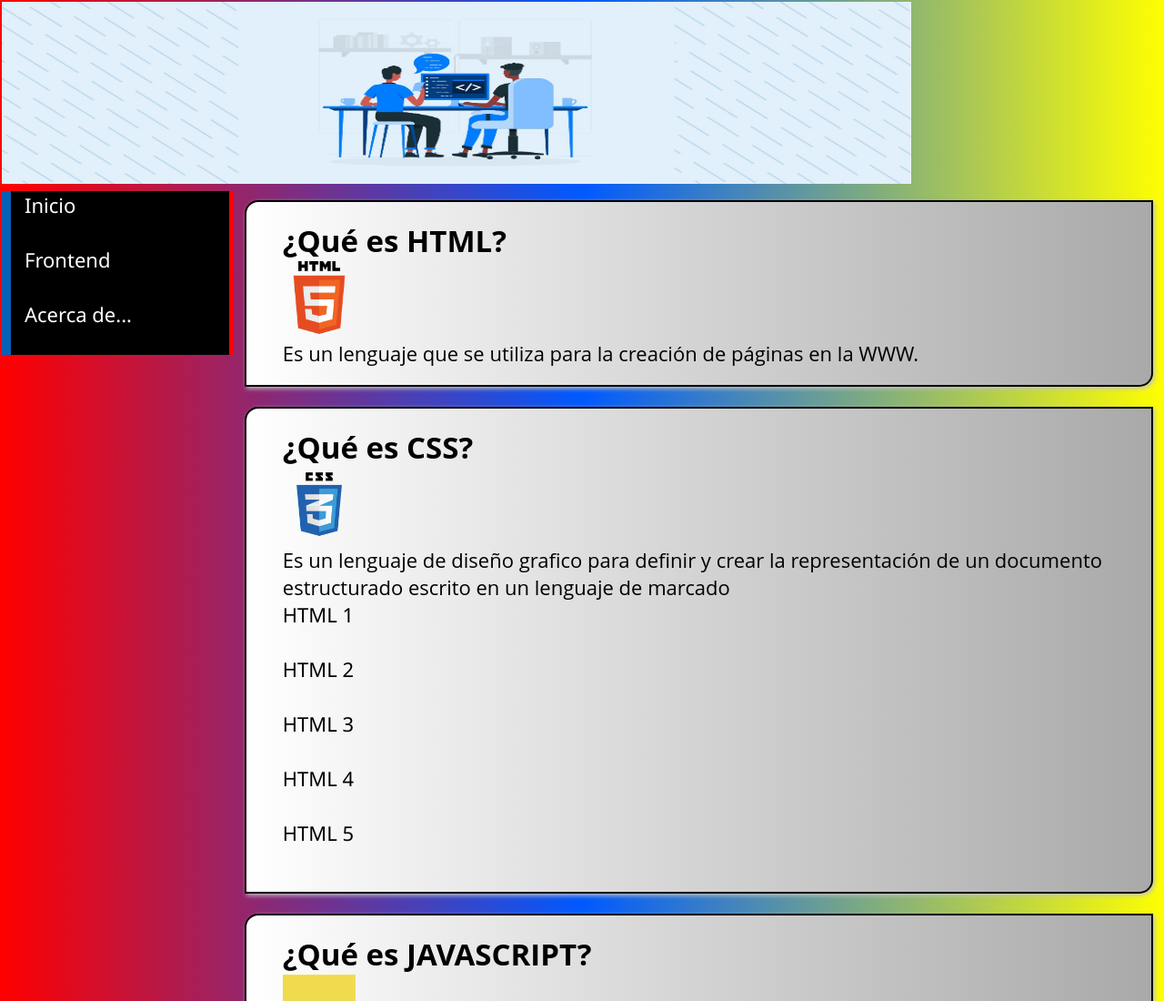
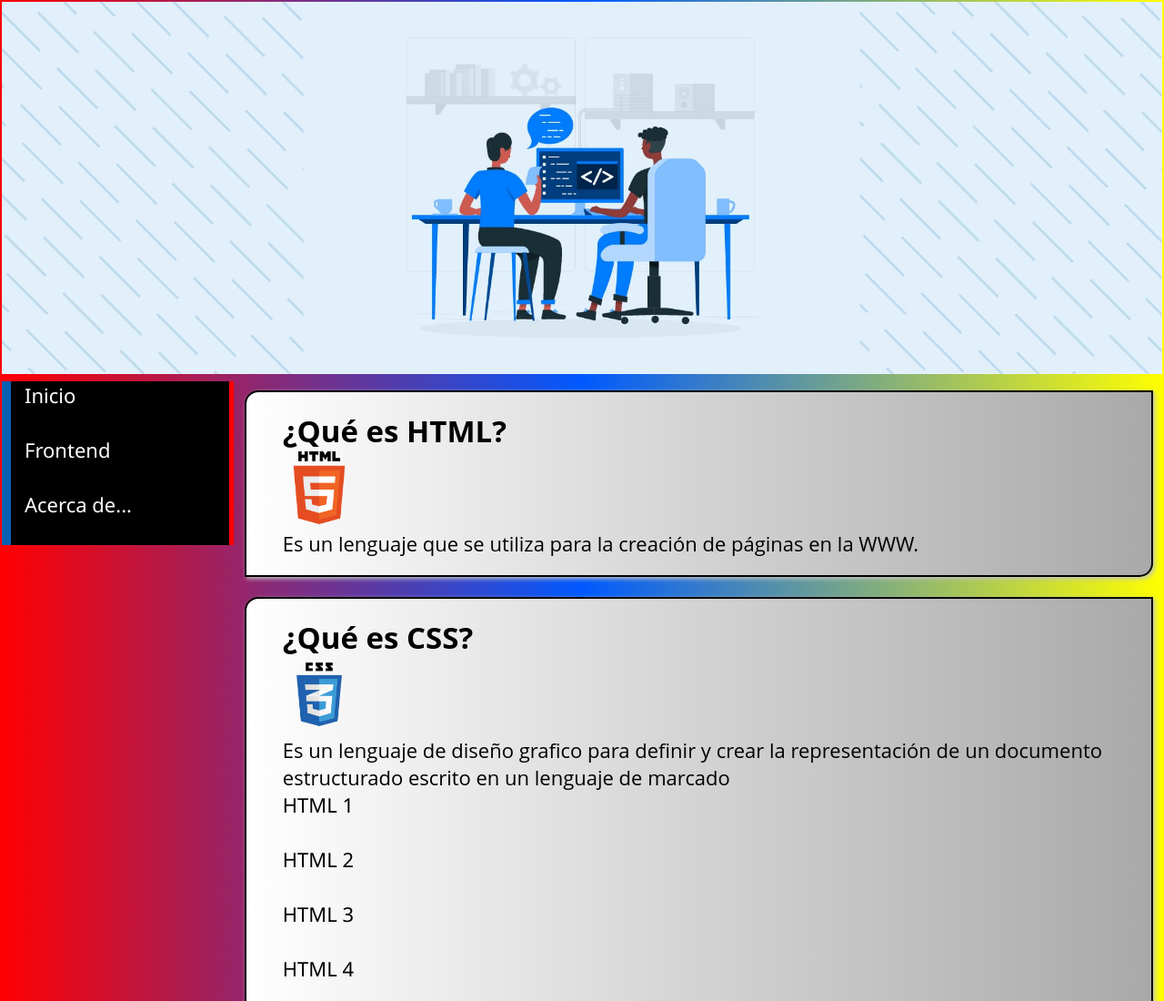
Before and after one commit to Carlos-1711/PRACTICA7, a plain HTML site: page index.html in a window 1280 px wide. Shown: the top 1100 px of the page at 91% size. Drawn offline with Linux system fonts and the light colour scheme.

Commit message:
hacemos ajustes en el banner

```diff
--- a/css/style.css
+++ b/css/style.css
@@ -56,3 +56,8 @@ ul li a:hover{
 td{
     vertical-align: top;
 }
+.banner{
+    width: 100%;
+    height: auto;
+    object-fit: cover;
+}
--- a/index.html
+++ b/index.html
@@ -10,7 +10,7 @@
     <table width="100%" border="0">
         <tr><!--Encabezado-->
             <td colspan="2">
-                <img src="img/Banner2.jpg" alt="Banner de la pagina" width="1000" height="200">
+                <img src="img/Banner2.jpg" class="banner" alt="Banner de la pagina">
             </td>
         </tr>
         <tr>
```
Also changed, not shown: acerca.html (+1 -1 lines), frontend.html (+1 -1 lines).
